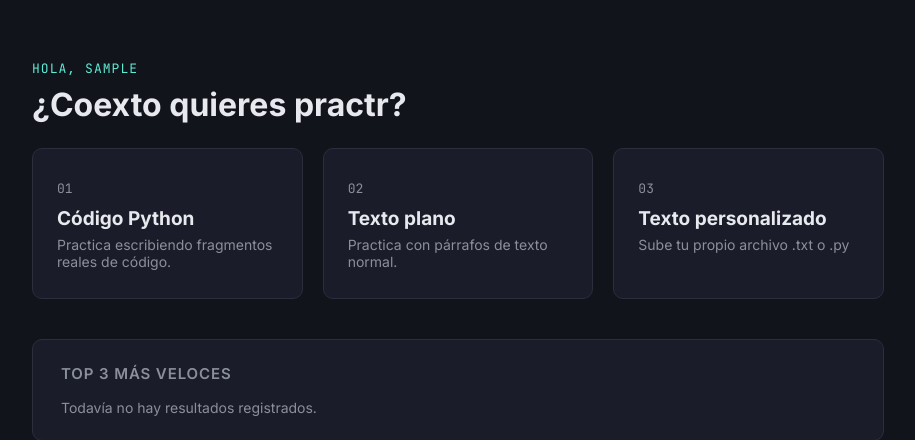
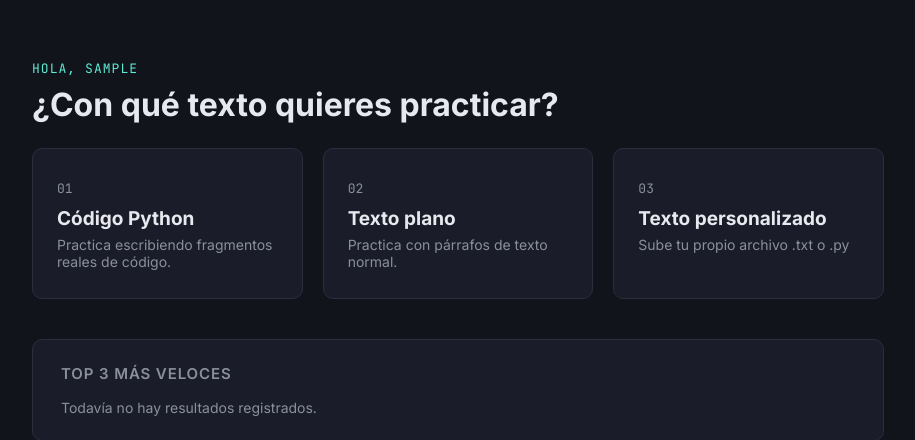
Before and after one commit to jimevtr/Ejercicio_Practico_4, a Flask app: page /menu in a window 1280 px wide. Shown: the part 72-512 px from the top of the page, without its empty margins (182-1097 px from the left). Run offline with Flask 3, Linux system fonts and the light colour scheme; the visitor is signed in with stand-in values (Sample User, id 1); data that the repository does not hold is empty.

Commit message:
Fix: Se arregló el encabezado de la pagina menu. Close #2

```diff
--- a/templates/menu.html
+++ b/templates/menu.html
@@ -4,7 +4,7 @@
 
 <div class="animar-entrada">
     <p class="eyebrow">hola, {{ usuario }}</p>
-    <h1>¿Coexto quieres practr?</h1>
+    <h1>¿Con qué texto quieres practicar?</h1>
 
     <div class="tarjetas-menu">
         <a href="{{ url_for('test', tipo='codigo') }}" class="tarjeta-opcion">
```
